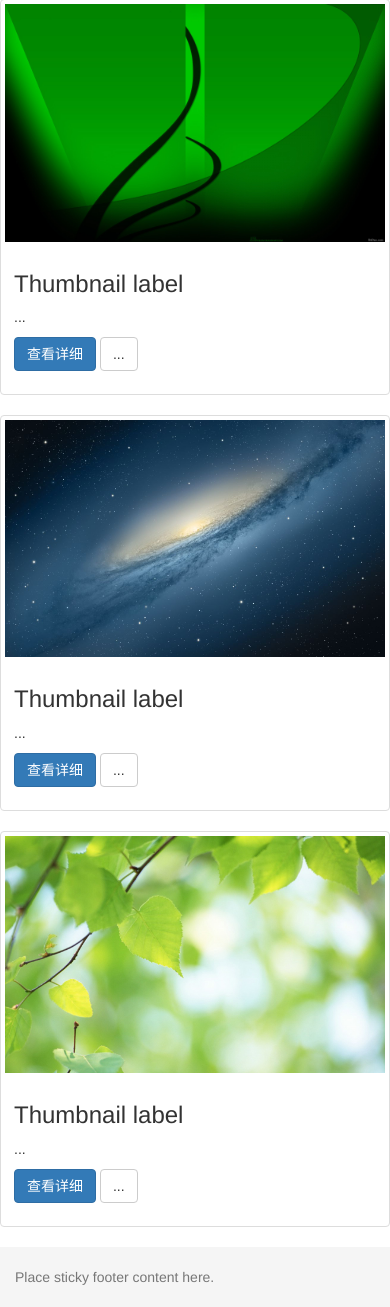
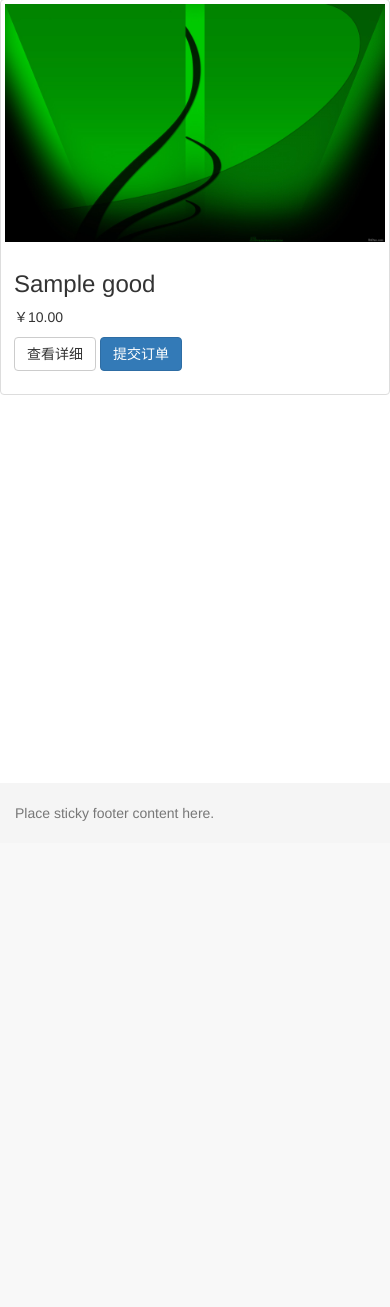
Before and after one commit to sanguo0023/sues_crm, a Django app: page /show/ in a window 390 px wide. Shown: the part 73-1380 px from the top of the page. After the commit the page ends 894 px from the top, so only its background shows below. Run offline with Django 3.2, Linux system fonts and the light colour scheme; tables that the repository leaves empty hold one stand-in row (values such as "Sample post"); some libraries are stand-ins or nearby versions.

Commit message:
Publish a new version

```diff
--- a/crm/settings.py
+++ b/crm/settings.py
@@ -92,7 +92,9 @@ USE_TZ = True
 # Static files (CSS, JavaScript, Images)
 # https://docs.djangoproject.com/en/1.6/howto/static-files/
 
-STATIC_URL = '/static/'
+DIR_ROOT=os.path.join(os.path.abspath(os.path.dirname(__file__)),'..')
+#STATIC_URL = os.path.join(DIR_ROOT, 'static')
+STATIC_URL = '/static/';
 
 TEMPLATE_DIRS = (
     os.path.join(os.path.dirname(__file__), 'templates').replace('\\','/'),
--- a/crm/templates/base.html
+++ b/crm/templates/base.html
@@ -70,15 +70,6 @@
           <li><a href="#">One more separated link</a></li>
         </ul>
       </li>
-    </ul>
-    <form class="navbar-form navbar-left" role="search">
-      <div class="form-group">
-        <input type="text" class="form-control" placeholder="搜索">
-      </div>
-      <button type="submit" class="btn btn-default">Submit</button>
-    </form>
-    <ul class="nav navbar-nav navbar-right">
-      <li><a href="/admin/">管理</a></li>
       <li class="dropdown">
         <a href="#" class="dropdown-toggle" data-toggle="dropdown">社交网络分析<b class="caret"></b></a>
         <ul class="dropdown-menu">
@@ -89,6 +80,16 @@
           <li><a href="#">待添加</a></li>
         </ul>
       </li>
+    </ul>
+    <form class="navbar-form navbar-left" role="search">
+      <div class="form-group">
+        <input type="text" class="form-control" placeholder="搜索">
+      </div>
+      <button type="submit" class="btn btn-default">Submit</button>
+    </form>
+    <ul class="nav navbar-nav navbar-right">
+      <li><a href="/admin/">管理</a></li>
+      <li><a href="#" data-toggle="modal" data-target="#LoginModal">登录/注册</a></li>
     </ul>
   </div><!-- /.navbar-collapse -->
 </nav>
@@ -112,8 +113,9 @@
     {% block footer %}
     {% endblock %}
 
+
 <!-- Modal -->
-<div class="modal fade" id="myModal" tabindex="-1" role="dialog" aria-labelledby="myModalLabel" aria-hidden="true">
+<div class="modal fade" id="LoginModal" tabindex="-2" role="dialog" aria-labelledby="myModalLabel" aria-hidden="true">
 	<div class="modal-dialog">
 		<div class="modal-content">
 			<div class="modal-header">
@@ -123,12 +125,12 @@
 			<div class="modal-body">
 				<form role="form">
 					<div class="form-group">
-						<label for="goods">产品</label>
-						<input type="email" class="form-control" id="goods" placeholder="产品名">
+						<label for="account">账户</label>
+						<input type="email" class="form-control" id="account" placeholder="account" />
 					</div>
 					<div class="form-group">
-						<label for="number">数量</label>
-						<input type="password" class="form-control" id="number" placeholder="数量">
+						<label for="number">密码</label>
+						<input type="password" class="form-control" id="password" name="password" placeholder="密码" />
 					</div>
 					<div class="checkbox">
 						<label>
@@ -140,13 +142,12 @@
 
 			</div>
 			<div class="modal-footer">
-				<button type="button" class="btn btn-default" data-dismiss="modal">关闭</button>
-				<button type="button" class="btn btn-primary">提交</button>
+				<button type="button" class="btn btn-default">登录</button>
+				<button type="button" class="btn btn-primary">注册</button>
 			</div>
 		</div><!-- /.modal-content -->
 	</div><!-- /.modal-dialog -->
 </div><!-- /.modal -->
 
-
 </body>
 </html>
--- a/crm/templates/show.html
+++ b/crm/templates/show.html
@@ -5,37 +5,61 @@
 	{% block content %}
 
 	<div class="row">
+	{% for item in goods %}
+
 		<div class="col-sm-6 col-md-4">
 			<div class="thumbnail">
 				<img data-src="holder.js/300x200" src="/image/bg1.jpg" alt="...">
 				<div class="caption">
-					<h3>Thumbnail label</h3>
-					<p>...</p>
-					<p><a href="#" class="btn btn-primary" role="button">查看详细</a> <a href="#" class="btn btn-default" role="button">...</a></p>
-				</div>
-			</div>
-		</div>
-		<div class="col-sm-6 col-md-4">
-			<div class="thumbnail">
-				<img data-src="holder.js/300x200" src="/image/bg2.jpg" alt="...">
-				<div class="caption">
-					<h3>Thumbnail label</h3>
-					<p>...</p>
-					<p><a href="#" class="btn btn-primary" role="button">查看详细</a> <a href="#" class="btn btn-default" role="button">...</a></p>
-				</div>
-			</div>
-		</div>
-		<div class="col-sm-6 col-md-4">
-			<div class="thumbnail">
-				<img data-src="holder.js/300x200" src="/image/bg3.jpg" alt="...">
-				<div class="caption">
-					<h3>Thumbnail label</h3>
-					<p>...</p>
-					<p><a href="#" class="btn btn-primary" role="button">查看详细</a> <a href="#" class="btn btn-default" role="button">...</a></p>
+					<h3> {{ item.name }} </h3>
+					<p> ￥{{ item.price }} </p>
+					<p><a href="#" class="btn btn-default" role="button">查看详细</a> <a href="#" class="btn btn-primary" role="button">提交订单</a></p>
 				</div>
 			</div>
 		</div>
 
+
+	{% endfor %}
+
 	</div>
 
+<!-- Modal -->
+<div class="modal fade" id="myModal" tabindex="-1" role="dialog" aria-labelledby="myModalLabel" aria-hidden="true">
+	<div class="modal-dialog">
+		<div class="modal-content">
+			<div class="modal-header">
+				<button type="button" class="close" data-dismiss="modal" aria-hidden="true">&times;</button>
+				<h4 class="modal-title" id="myModalLabel">订单信息</h4>
+			</div>
+			<div class="modal-body">
+				<form role="form">
+					<div class="form-group">
+						<label for="goods">产品</label>
+						<select id="goods" name="goods" class="form-control">
+						{% for item in goods %}
+							<option> {{ item.name }} </option>
+						{% endfor %}
+						</select>
+					</div>
+					<div class="form-group">
+						<label for="number">数量</label>
+						<input type="text" class="form-control" id="number" placeholder="数量">
+					</div>
+					<div class="checkbox">
+						<label>
+							<input type="checkbox"> 是否收取邮件/短信
+						</label>
+					</div>
+				</form>
+
+
+			</div>
+			<div class="modal-footer">
+				<button type="button" class="btn btn-default" data-dismiss="modal">关闭</button>
+				<button type="button" class="btn btn-primary">提交</button>
+			</div>
+		</div><!-- /.modal-content -->
+	</div><!-- /.modal-dialog -->
+</div><!-- /.modal -->
+
 	{% endblock %}
--- a/main/views.py
+++ b/main/views.py
@@ -1,17 +1,19 @@
 #coding=utf-8
 from django.http import HttpResponse
 from django.shortcuts import render_to_response
+from main.models import *
 
 # Create your views here.
 def index(request):
 	return render_to_response('index.html', {})
 
 def show(request):
-	return render_to_response('show.html', {})
+	goods = Goods.objects.all()
+	return render_to_response('show.html', {'goods': goods})
 
 def order(request):
 	return render_to_response('order.html', {})
 
 def show_image(request, path):
-	image_data = open("static/" + path, "rb").read()
+	image_data = open("static/images/" + path, "rb").read()
 	return HttpResponse(image_data, mimetype="image/png")
```
Also changed, not shown: crm/templates/index.html (+3 -4 lines), main/forms.py (added, +8 -0 lines), static/images/bg1.jpg (renamed from static/bg1.jpg), static/images/bg2.jpg (renamed from static/bg2.jpg), static/images/bg3.jpg (renamed from static/bg3.jpg).
